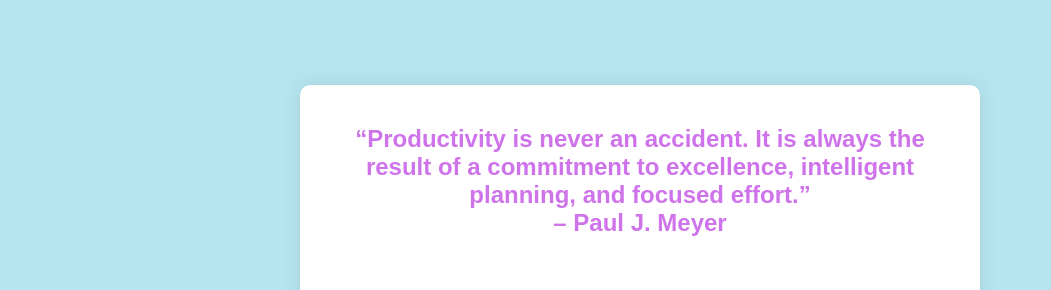
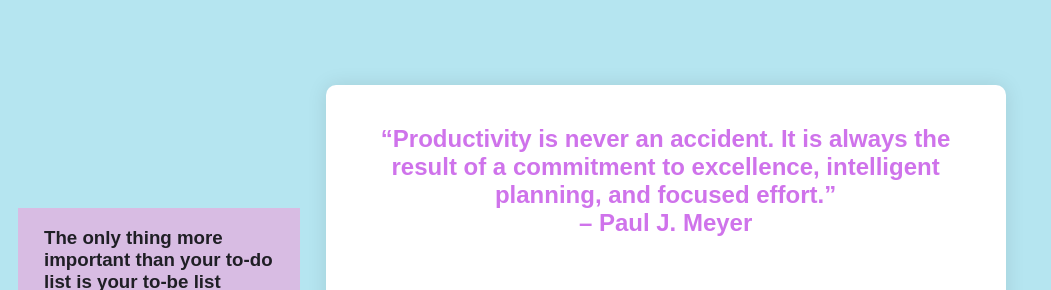
Before and after one commit to josiah37/Todo-list, a plain HTML site: page index.html in a window 1280 px wide. Shown: the part 140-430 px from the top of the page, without its empty margins (0-1051 px from the left). Drawn offline with Linux system fonts and the light colour scheme.

Commit message:
adding a side qoute

```diff
--- a/index.html
+++ b/index.html
@@ -10,7 +10,9 @@
 </head>
 
 <body>
-
+    <div class="side-box">
+        <h3>The only thing more important than your to-do list is your to-be list</h3>
+    </div>
     <div class="container">
 
         <h2>“Productivity is never an accident. It is always the result of a commitment to excellence, intelligent planning, and focused effort.” <br> – Paul J. Meyer</h2> <br>
--- a/styles.css
+++ b/styles.css
@@ -30,6 +30,18 @@ h1 {
 
 h2 {
     color: #cf73eb;
+}
+
+.side-box {
+    color: #000506db;
+    background-color: #dabbe3f5;
+    /* margin: 2%; */
+    width: 20%;
+    /* margin-left:0%; */
+    position: static;
+    margin-left: -20%;
+    margin-right: 2%;
+    padding-left: 2%;
 }
 
 .input-group {
```
